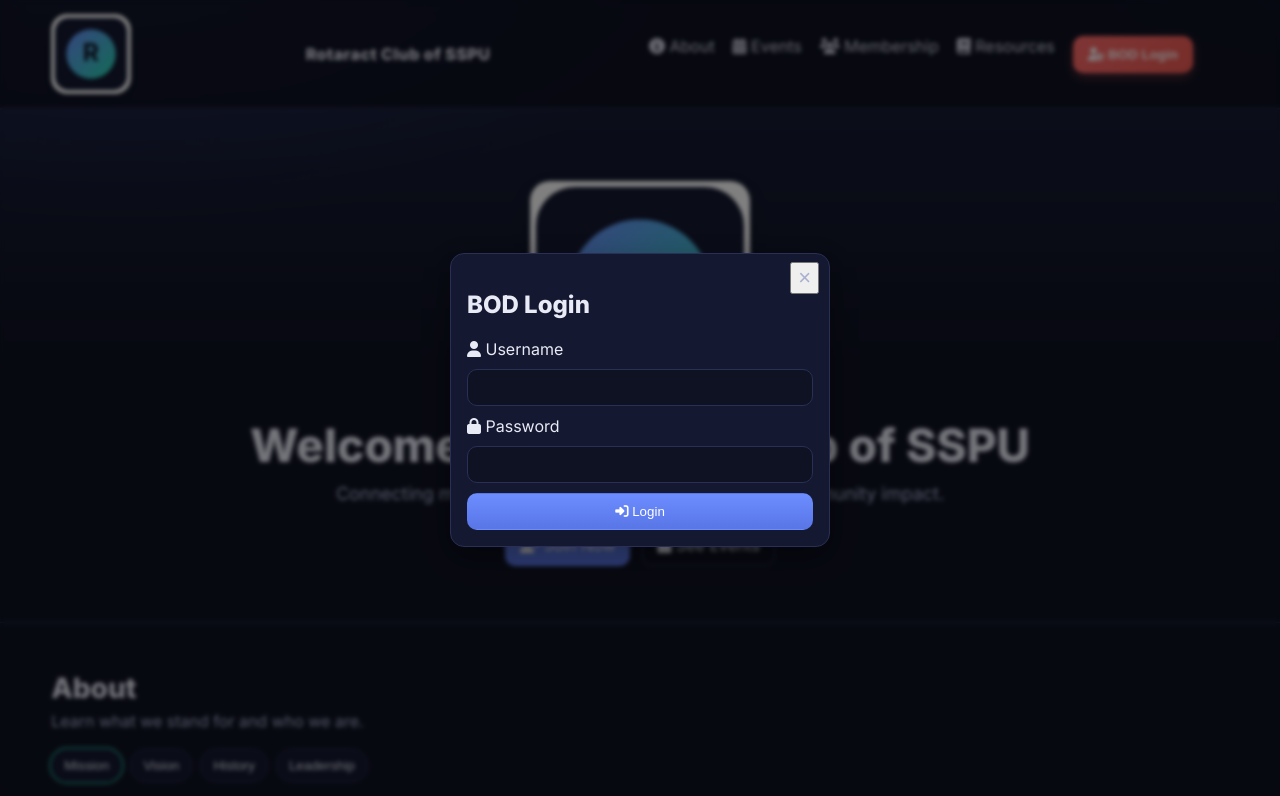
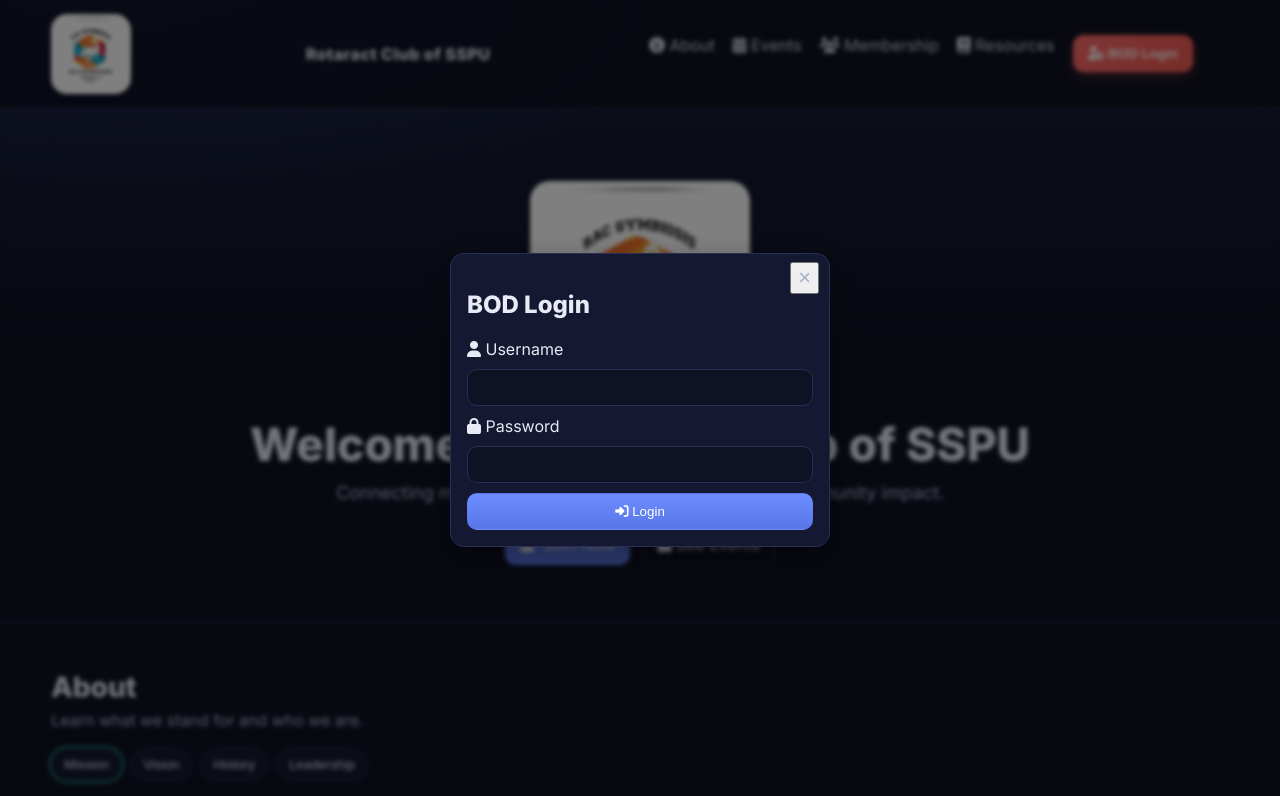
Before and after one commit to Kals-7/rac_sspu, a website: page index.html in a window 1280 px wide. Shown: the top 796 px of the page. Drawn offline with Linux system fonts and the light colour scheme; no server answers.

Commit message:
Update both header and hero logos to Screenshot 2025-08-19 233452.png

```diff
--- a/index.html
+++ b/index.html
@@ -15,7 +15,7 @@
   <body>
     <header class="site-header">
       <div class="container header-inner">
-        <img src="favicon.svg" alt="RAC Symbiosis Skills and Professional University Logo" class="logo-img" width="80" height="80" />
+        <img src="Screenshot 2025-08-19 233452.png" alt="RAC Symbiosis Skills and Professional University Logo" class="logo-img" width="80" height="80" />
         <a href="#top" class="brand" aria-label="Rotaract Club of SSPU home" style="margin-left:1rem;">Rotaract Club of SSPU</a>
         <nav class="main-nav" aria-label="Primary">
           <button class="nav-toggle" aria-label="Open menu" aria-expanded="false"><i class="fas fa-bars" aria-hidden="true"></i></button>
@@ -47,7 +47,7 @@
     <main id="top">
       <section class="hero">
         <div class="container hero-inner">
-          <img src="favicon.svg" alt="Rotaract Club of SSPU Logo" class="hero-logo" width="220" height="220" />
+          <img src="Screenshot 2025-08-19 233452.png" alt="Rotaract Club of SSPU Logo" class="hero-logo" width="220" height="220" />
           <h1>Welcome to Rotaract Club of SSPU</h1>
           <p>Connecting members through activities, growth and community impact.</p>
           <div class="hero-actions">
```
